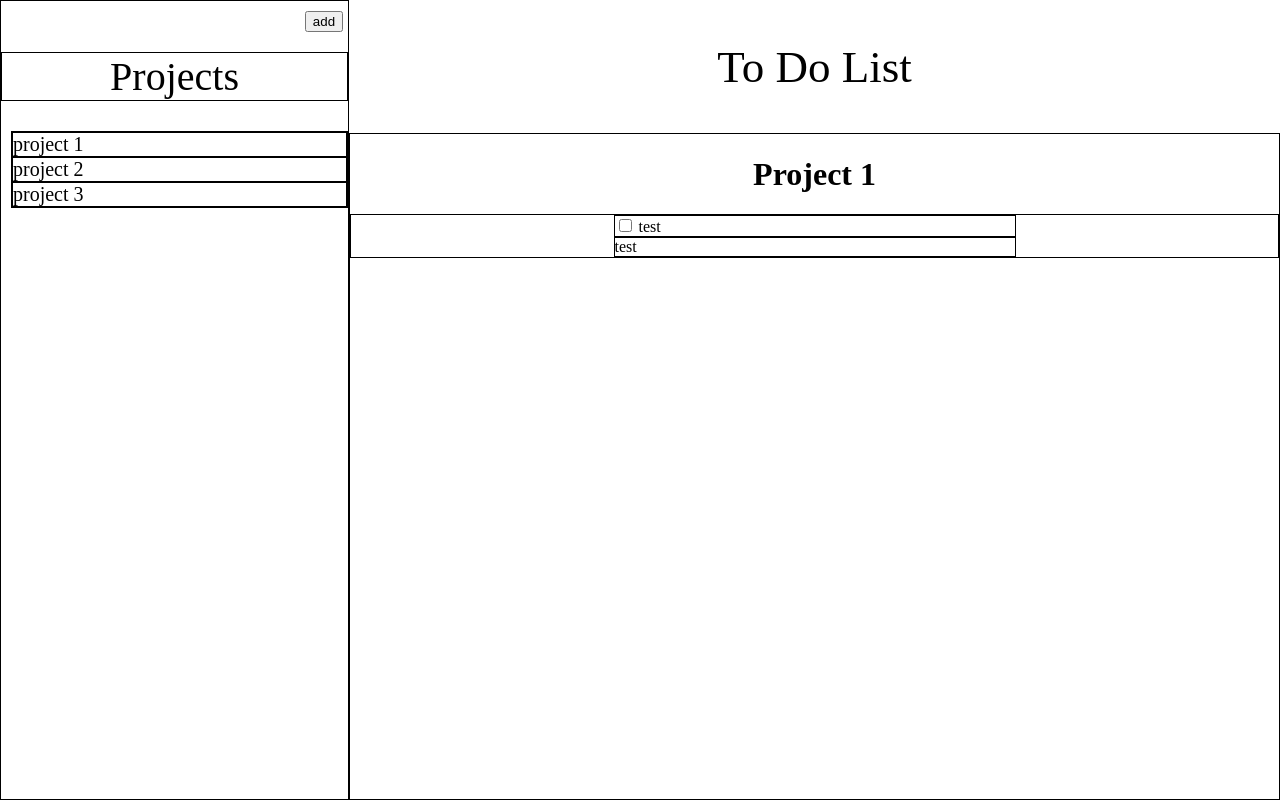
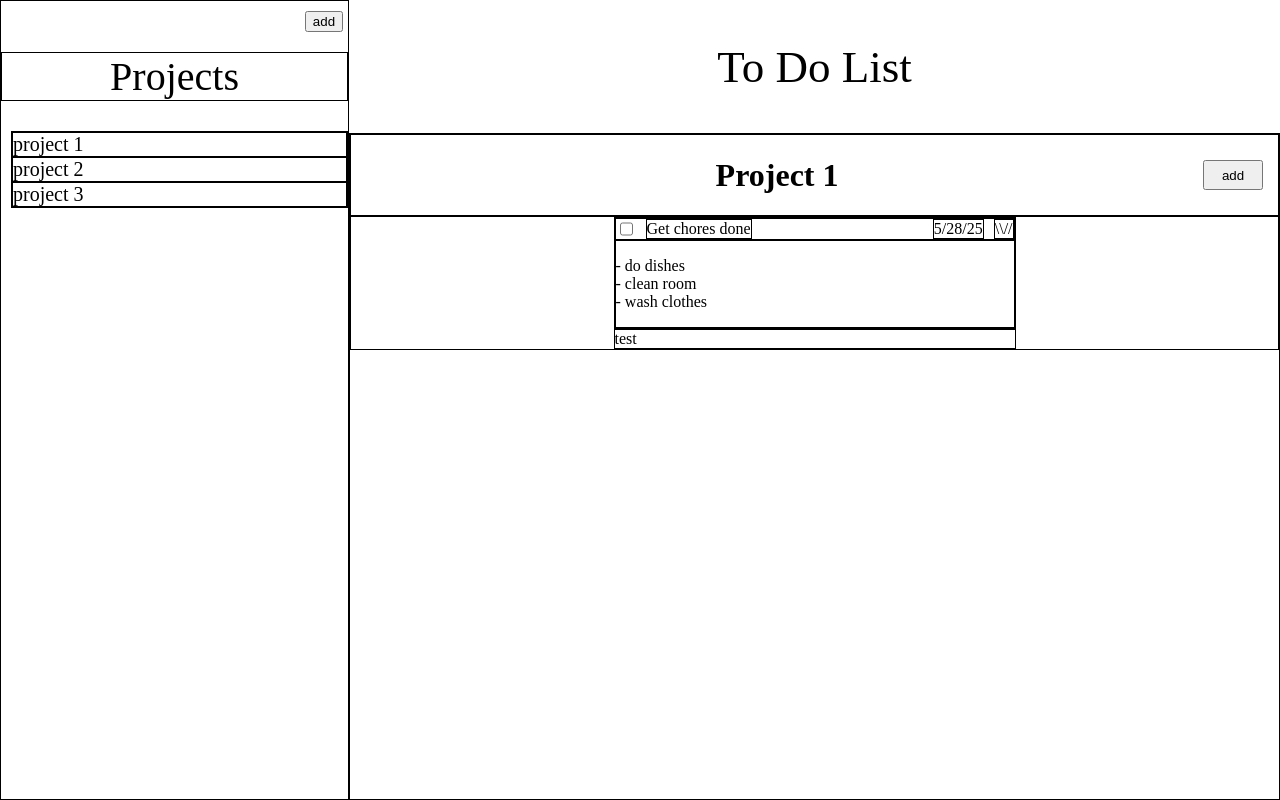
Before and after one commit to Jonathanpatinocs/todoApp, a website built with webpack: page src/template.html in a window 1280 px wide. Built offline with nearby package versions, Linux system fonts and the light colour scheme.

Commit message:
todo card

```diff
--- a/src/styles.css
+++ b/src/styles.css
@@ -25,7 +25,7 @@ header {
 
 /*  Sidebar */
 
-#sidebar #title{
+#sidebar #projects-title{
     margin-top: 20px;
     text-align: center;
     font-size: 40px;
@@ -47,7 +47,18 @@ header {
 /*  Content */
 
 .content h1 {
-    text-align: center;
+    margin-left: auto;
+}
+.add-todo {
+    height: 30px;
+    width: 60px;
+    margin-left:auto;
+    margin-right: 15px;
+}
+.content-header {
+display: flex;
+align-items: center;
+justify-content: center;
 }
 .content #todo-list {
     display: flex;
@@ -57,3 +68,16 @@ header {
 .todo {
     width: 400px;
 }
+
+.todo-overview {
+    display: flex;
+    gap: 10px;
+
+}
+.todo-date {
+    margin-left: auto;
+}
+.hidden {
+    max-height: 0;
+    opacity: 0;
+}
--- a/src/template.html
+++ b/src/template.html
@@ -9,7 +9,7 @@
     <header> To Do List</header>
     <div id="sidebar">
         <button id="add-project">add</button>
-        <div id="title">Projects</div>
+        <div id="projects-title">Projects</div>
         <div id="projects">
             <div class="project">project 1</div>
             <div class="project">project 2</div>
@@ -17,13 +17,29 @@
         </div>
     </div>
     <div class="content">
-        <h1>Project 1</h1>
+        <div class="content-header">
+            <h1>Project 1</h1>
+            <button class="add-todo">add</button>
+        </div>
+
         <div id="todo-list">
             <div class="todo">
-                <input type="checkbox" name="todo1" id="todo1">
-                <label for="todo1">
-                    test
-                </label>
+                <div class="todo-overview">
+                    <input type="checkbox" name="todo1" id="todo1">
+                    <label for="todo1">
+                        <div class="todo-title">Get chores done</div>
+                    </label>
+                    <div class="todo-date">5/28/25</div>
+                    <div class="todo-dropdown"> \\// </div>
+                </div>
+                <div class="todo-all ">
+                    <p class="todo-description">
+                        - do  dishes <br>
+                        - clean room <br>
+                        - wash clothes <br>
+                    </p>
+                </div>
+
             </div>
             <div class="todo">test</div>
         </div>
```
